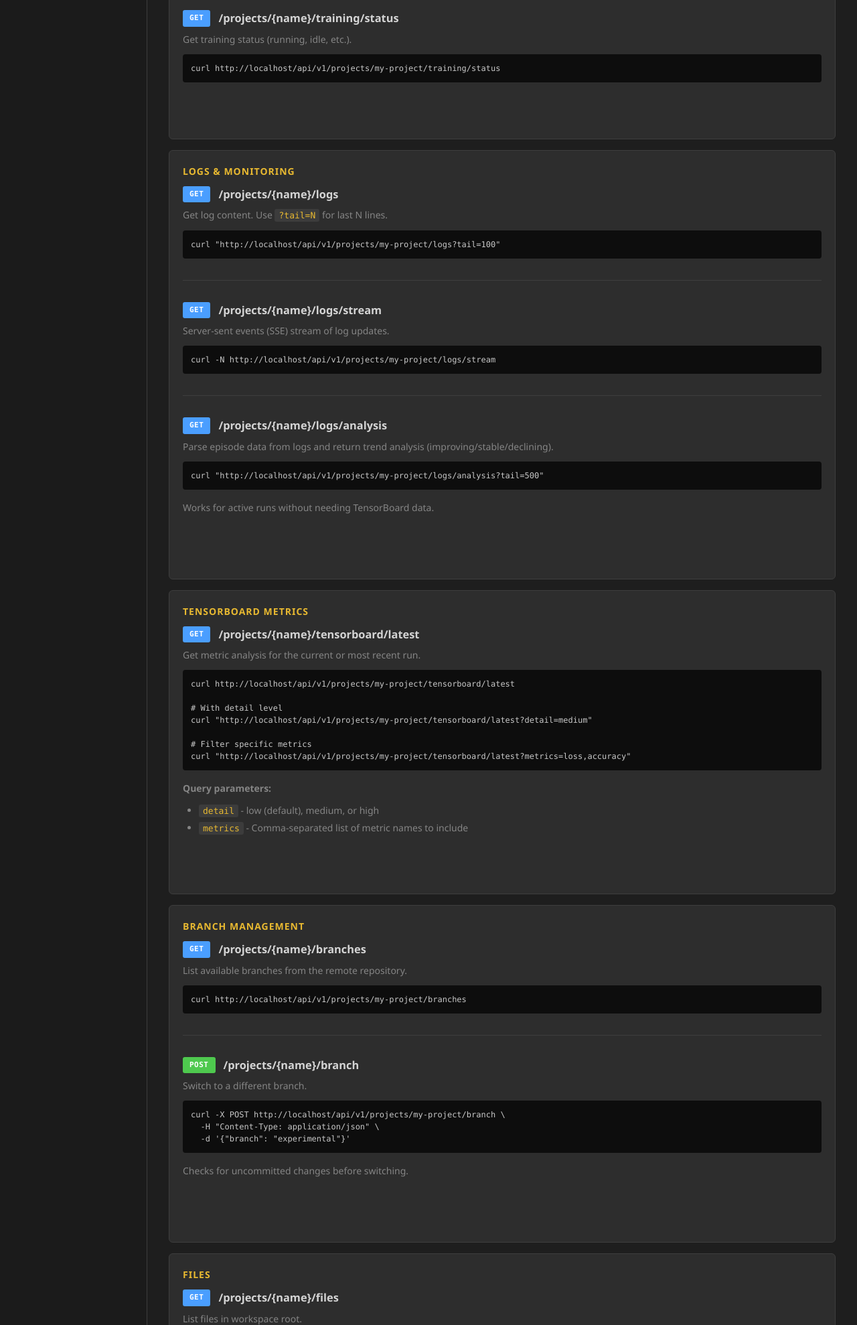
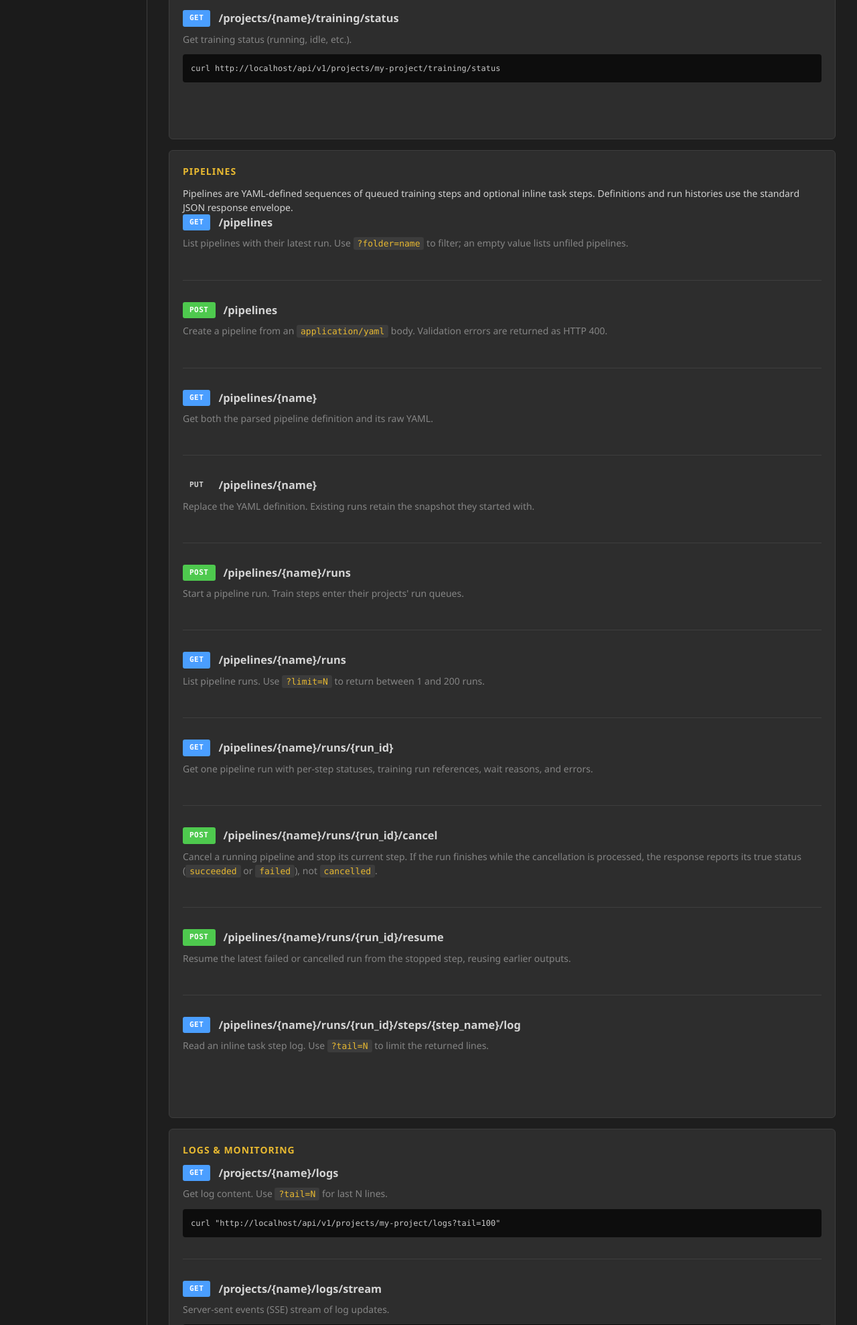
Before and after one commit to bobcowher/beekeeper, a Flask app: page /api/v1/docs in a window 1280 px wide. Shown: the part 3025-5003 px from the top of the page at 67% size. Run offline with Flask 3, Linux system fonts and the light colour scheme; some libraries are stand-ins or nearby versions.

Commit message:
feat(mcp): add pipeline tools and bump to 0.4.0

```diff
--- a/pyproject.toml
+++ b/pyproject.toml
@@ -4,7 +4,7 @@
 
 [project]
 name = "beekeeper-mcp"
-version = "0.2.0"
+version = "0.4.0"
 description = "MCP server for Beekeeper ML training manager"
 requires-python = ">=3.10"
 dependencies = [
--- a/routes/api_v1.py
+++ b/routes/api_v1.py
@@ -33,7 +33,7 @@
 api_v1_bp = Blueprint("api_v1", __name__, url_prefix="/api/v1")
 
 SERVER_VERSION = "1.1.0"
-MIN_MCP_VERSION = "0.3.0"
+MIN_MCP_VERSION = "0.4.0"
 PROJECT_FILE = "project.json"
 MCP_SERVER_FILE = "mcp_server.py"
 
@@ -1875,21 +1875,40 @@
 
 | Tool | Description |
 |------|-------------|
-| `list_projects()` | All projects and status |
+| `list_projects(folder=None)` | All projects and status; optionally filter by folder |
+| `list_folders()` | Folder names used by projects and pipelines |
+| `rename_folder(folder, new_name)` | Rename a folder across projects and pipelines |
 | `get_project(name)` | Detailed project info |
 | `create_project(name, git_url, ...)` | Create project (setup runs in background) |
+| `update_project(name, ...)` | Update project settings or folder |
 | `retry_setup(name)` | Retry failed setup, polls until done |
 | `delete_project(name)` | Delete project and all data |
 | `get_project_instructions(name)` | Full project-specific agent context |
-| `start_training(name)` | Start training (pre-launch: git pull + pip install) |
+| `start_training(name, queue=False)` | Start training or add it to the run queue |
+| `list_queue(name)` | List queued runs and their wait reasons |
+| `cancel_queued_run(name, queue_id)` | Remove a run that has not started |
 | `stop_training(name)` | Stop training |
 | `training_status(name)` | Current training status |
 | `get_logs(name, tail)` | Raw log output (default: last 100 lines) |
 | `analyze_run(name)` | TensorBoard metrics + episode log trends |
+| `list_pipelines(folder=None)` | Pipelines and their latest runs |
+| `get_pipeline(name)` | Parsed pipeline definition and raw YAML |
+| `create_pipeline(definition_yaml)` | Create a YAML pipeline |
+| `update_pipeline(name, definition_yaml)` | Replace a pipeline definition |
+| `delete_pipeline(name)` | Delete a pipeline and pipeline run history |
+| `start_pipeline(name)` | Start a pipeline run |
+| `pipeline_status(name, run_id=None)` | Latest or specified pipeline run and steps |
+| `cancel_pipeline(name, run_id)` | Cancel a run and stop its current step |
+| `resume_pipeline(name, run_id)` | Resume the latest failed/cancelled run |
+| `get_step_log(name, run_id, step_name, tail=200)` | Task-step log output |
 | `list_branches(name)` | Available branches |
 | `switch_branch(name, branch)` | Switch branch (training must be stopped) |
 | `get_stats()` | GPU, CPU, RAM stats |
 | `check_busy()` | Is any training currently running? |
+
+`cancel_pipeline` reports the run's true terminal status. If the run finishes while
+the cancellation is being processed, its response status may be `succeeded` or `failed`
+instead of `cancelled`.
 
 ## Artifact Storage
 
@@ -2016,15 +2035,31 @@
 | Tool | Description |
 |------|-------------|
 | `training_status("{name}")` | Current training status |
-| `start_training("{name}")` | Start training |
+| `start_training("{name}", queue=False)` | Start training or queue it |
+| `list_queue("{name}")` | List this project's queued runs |
+| `cancel_queued_run("{name}", queue_id)` | Cancel a queued run |
 | `stop_training("{name}")` | Stop training |
 | `analyze_run("{name}")` | TensorBoard metrics + episode log trends |
 | `get_logs("{name}", tail=100)` | Raw log output |
 | `list_branches("{name}")` | Available branches |
 | `switch_branch("{name}", branch)` | Switch branch (training must be stopped) |
 | `get_project("{name}")` | Project config details |
+| `list_folders()` | Folder names used by projects and pipelines |
+| `list_pipelines(folder=None)` | Pipelines and latest runs |
+| `get_pipeline(name)` | Pipeline definition and YAML |
+| `create_pipeline(definition_yaml)` | Create a pipeline from YAML |
+| `update_pipeline(name, definition_yaml)` | Replace pipeline YAML |
+| `delete_pipeline(name)` | Delete a pipeline and its pipeline run history |
+| `start_pipeline(name)` | Start a pipeline run |
+| `pipeline_status(name, run_id=None)` | Pipeline and step status |
+| `cancel_pipeline(name, run_id)` | Cancel a pipeline run |
+| `resume_pipeline(name, run_id)` | Resume a stopped pipeline run |
+| `get_step_log(name, run_id, step_name)` | Read a task-step log |
 | `get_stats()` | GPU, CPU, RAM |
 | `check_busy()` | Is any training running? |
+
+If a pipeline finishes while `cancel_pipeline` is being processed, the response preserves
+the truth: its status may be `succeeded` or `failed`, not `cancelled`.
 
 ## Workflows
 
--- a/templates/api_docs.html
+++ b/templates/api_docs.html
@@ -147,6 +147,68 @@
         <h3><span class="http-method get">GET</span> /projects/{name}/training/status</h3>
         <p>Get training status (running, idle, etc.).</p>
         <pre class="api-examples">curl http://{{ request.host }}/api/v1/projects/my-project/training/status</pre>
+    </div>
+</section>
+
+<section class="card">
+    <h2 id="pipelines">Pipelines</h2>
+    <p>
+        Pipelines are YAML-defined sequences of queued training steps and optional inline task
+        steps. Definitions and run histories use the standard JSON response envelope.
+    </p>
+
+    <div class="api-endpoint">
+        <h3><span class="http-method get">GET</span> /pipelines</h3>
+        <p>List pipelines with their latest run. Use <code>?folder=name</code> to filter; an empty value lists unfiled pipelines.</p>
+    </div>
+
+    <div class="api-endpoint">
+        <h3><span class="http-method post">POST</span> /pipelines</h3>
+        <p>Create a pipeline from an <code>application/yaml</code> body. Validation errors are returned as HTTP 400.</p>
+    </div>
+
+    <div class="api-endpoint">
+        <h3><span class="http-method get">GET</span> /pipelines/{name}</h3>
+        <p>Get both the parsed pipeline definition and its raw YAML.</p>
+    </div>
+
+    <div class="api-endpoint">
+        <h3><span class="http-method put">PUT</span> /pipelines/{name}</h3>
+        <p>Replace the YAML definition. Existing runs retain the snapshot they started with.</p>
+    </div>
+
+    <div class="api-endpoint">
+        <h3><span class="http-method post">POST</span> /pipelines/{name}/runs</h3>
+        <p>Start a pipeline run. Train steps enter their projects' run queues.</p>
+    </div>
+
+    <div class="api-endpoint">
+        <h3><span class="http-method get">GET</span> /pipelines/{name}/runs</h3>
+        <p>List pipeline runs. Use <code>?limit=N</code> to return between 1 and 200 runs.</p>
+    </div>
+
+    <div class="api-endpoint">
+        <h3><span class="http-method get">GET</span> /pipelines/{name}/runs/{run_id}</h3>
+        <p>Get one pipeline run with per-step statuses, training run references, wait reasons, and errors.</p>
+    </div>
+
+    <div class="api-endpoint">
+        <h3><span class="http-method post">POST</span> /pipelines/{name}/runs/{run_id}/cancel</h3>
+        <p>
+            Cancel a running pipeline and stop its current step. If the run finishes while the
+            cancellation is processed, the response reports its true status
+            (<code>succeeded</code> or <code>failed</code>), not <code>cancelled</code>.
+        </p>
+    </div>
+
+    <div class="api-endpoint">
+        <h3><span class="http-method post">POST</span> /pipelines/{name}/runs/{run_id}/resume</h3>
+        <p>Resume the latest failed or cancelled run from the stopped step, reusing earlier outputs.</p>
+    </div>
+
+    <div class="api-endpoint">
+        <h3><span class="http-method get">GET</span> /pipelines/{name}/runs/{run_id}/steps/{step_name}/log</h3>
+        <p>Read an inline task step log. Use <code>?tail=N</code> to limit the returned lines.</p>
     </div>
 </section>
 
```
Also changed, not shown: ARCHITECTURE.md (+23 -0 lines), beekeeper_mcp/server.py (+102 -1 lines), tests/test_mcp_server.py (+9 -2 lines), tests/test_mcp_tools.py (+47 -0 lines), CHANGELOG.md.
